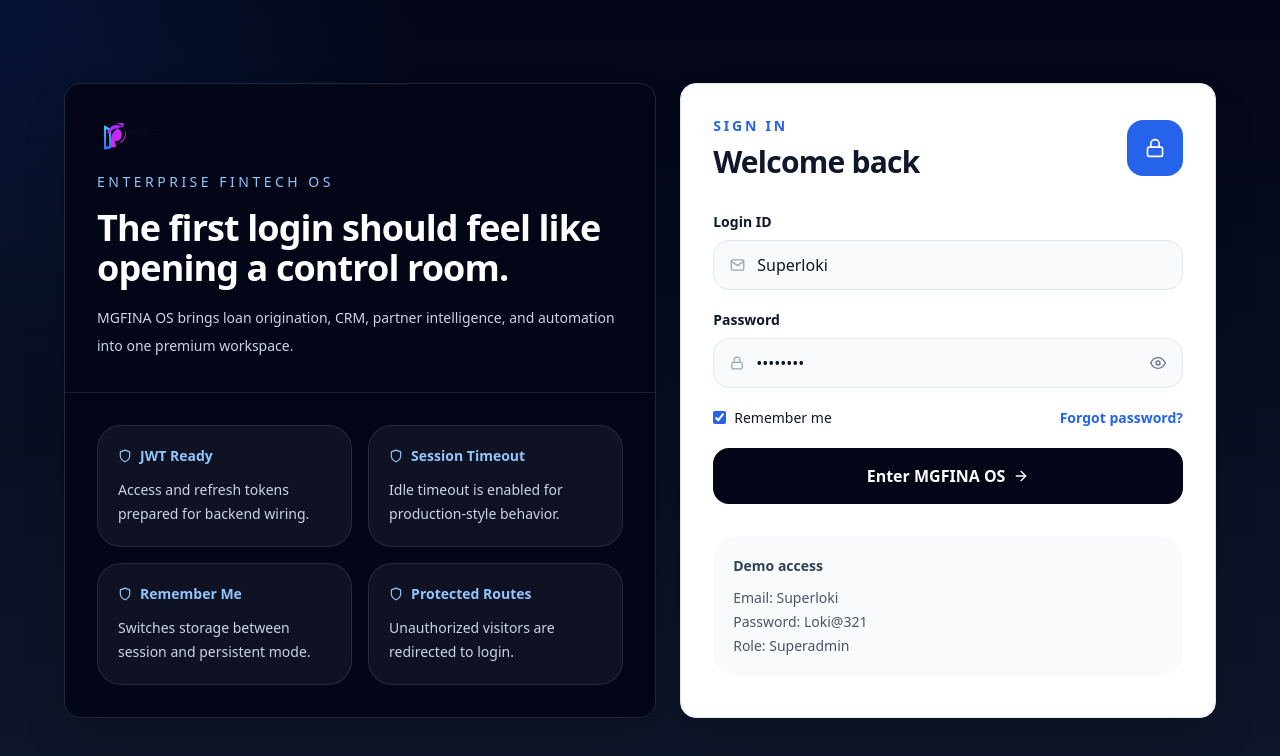
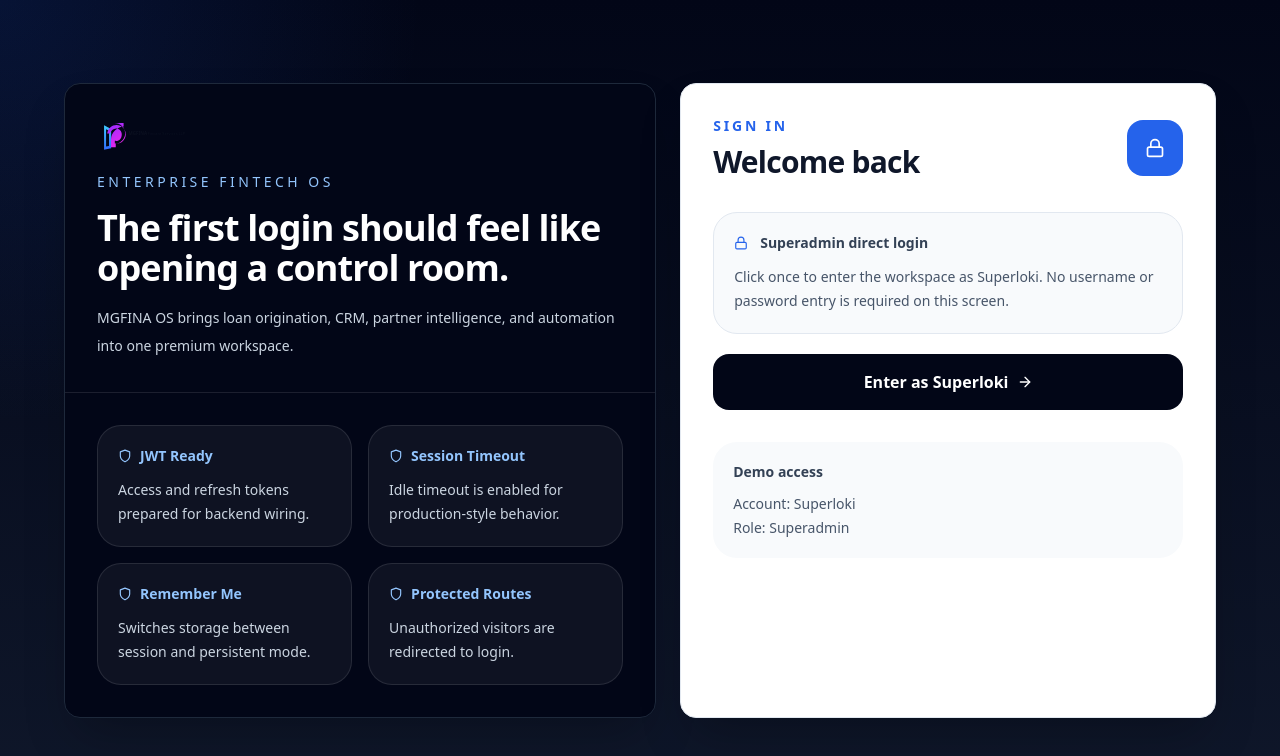
Before and after one commit to LokendraDevOps/mgfina, a React (Vite) app in the folder admin/: page /login in a window 1280 px wide. Shown: the top 756 px of the page. Built offline with nearby package versions, Linux system fonts and the light colour scheme.

Commit message:
feat: make superadmin direct login

```diff
--- a/admin/src/pages/Login/index.jsx
+++ b/admin/src/pages/Login/index.jsx
@@ -1,6 +1,5 @@
 import { useState } from 'react';
-import { useForm } from 'react-hook-form';
-import { FiArrowRight, FiEye, FiEyeOff, FiLock, FiMail, FiShield } from 'react-icons/fi';
+import { FiArrowRight, FiLock, FiShield } from 'react-icons/fi';
 import { useNavigate, Link, useLocation } from 'react-router-dom';
 import BrandLogo from '@/components/common/BrandLogo';
 import { useAuth } from '@/context/AuthContext';
@@ -19,28 +18,20 @@ const Login = () => {
   const navigate = useNavigate();
   const location = useLocation();
   const { login } = useAuth();
-  const [showPassword, setShowPassword] = useState(false);
-  const { register, handleSubmit, setError, formState: { errors, isSubmitting } } = useForm({
-    defaultValues: { loginId: 'Superloki', password: 'Loki@321', rememberMe: true },
-  });
+  const [isSubmitting, setIsSubmitting] = useState(false);
 
-  const onSubmit = async data => {
-    const password = data.password.trim();
-
-    if (password !== SUPERADMIN.password) {
-      setError('password', { type: 'manual', message: 'Invalid superadmin credentials' });
-      return;
-    }
-
+  const onSubmit = async () => {
+    setIsSubmitting(true);
     login({
       accessToken: `access-${Date.now()}`,
       refreshToken: `refresh-${Date.now()}`,
-      rememberMe: data.rememberMe,
+      rememberMe: true,
       user: SUPERADMIN.user,
       issuedAt: Date.now(),
     });
 
     navigate(location.state?.from?.pathname || '/dashboard', { replace: true });
+    setIsSubmitting(false);
   };
 
   return (
@@ -88,62 +79,32 @@ const Login = () => {
               </div>
             </div>
 
-            <form onSubmit={handleSubmit(onSubmit)} className="mt-8 space-y-5">
-              <label className="block">
-                <span className="mb-2 block text-sm font-semibold">Login ID</span>
-                <div className="flex items-center gap-3 rounded-2xl border border-slate-200 bg-slate-50 px-4 py-3">
-                  <FiMail className="text-slate-400" />
-                  <input
-                    type="text"
-                    className="w-full bg-transparent outline-none"
-                    placeholder="Superloki"
-                    {...register('loginId', { required: false })}
-                  />
+            <div className="mt-8 space-y-5">
+              <div className="rounded-3xl border border-slate-200 bg-slate-50 p-5">
+                <div className="flex items-center gap-3 text-sm font-semibold text-slate-700">
+                  <FiLock className="text-blue-600" />
+                  Superadmin direct login
                 </div>
-              </label>
-
-              <label className="block">
-                <span className="mb-2 block text-sm font-semibold">Password</span>
-                <div className="flex items-center gap-3 rounded-2xl border border-slate-200 bg-slate-50 px-4 py-3">
-                  <FiLock className="text-slate-400" />
-                  <input
-                    type={showPassword ? 'text' : 'password'}
-                    className="w-full bg-transparent outline-none"
-                    placeholder="Loki@321"
-                    {...register('password', { required: 'Password is required' })}
-                  />
-                  <button type="button" onClick={() => setShowPassword(v => !v)} className="text-slate-500">
-                    {showPassword ? <FiEyeOff /> : <FiEye />}
-                  </button>
-                </div>
-                {errors.password && <span className="mt-1 block text-xs text-red-600">{errors.password.message}</span>}
-              </label>
-
-              <div className="flex items-center justify-between gap-4 text-sm">
-                <label className="flex items-center gap-2">
-                  <input type="checkbox" className="accent-blue-600" {...register('rememberMe')} />
-                  Remember me
-                </label>
-                <Link to="/forgot-password" className="font-semibold text-blue-600 hover:text-blue-700">
-                  Forgot password?
-                </Link>
+                <p className="mt-3 text-sm leading-6 text-slate-600">
+                  Click once to enter the workspace as Superloki. No username or password entry is required on this screen.
+                </p>
               </div>
 
               <button
-                type="submit"
+                type="button"
+                onClick={onSubmit}
                 disabled={isSubmitting}
                 className="inline-flex w-full items-center justify-center gap-2 rounded-2xl bg-slate-950 px-5 py-4 font-semibold text-white transition hover:bg-slate-800 disabled:cursor-not-allowed disabled:opacity-70"
               >
-                Enter MGFINA OS
+                Enter as Superloki
                 <FiArrowRight />
               </button>
-            </form>
+            </div>
 
             <div className="mt-8 rounded-3xl bg-slate-50 p-5">
               <p className="text-sm font-semibold text-slate-700">Demo access</p>
               <div className="mt-3 space-y-1 text-sm text-slate-600">
-                <p>Email: Superloki</p>
-                <p>Password: Loki@321</p>
+                <p>Account: Superloki</p>
                 <p>Role: Superadmin</p>
               </div>
             </div>
```
